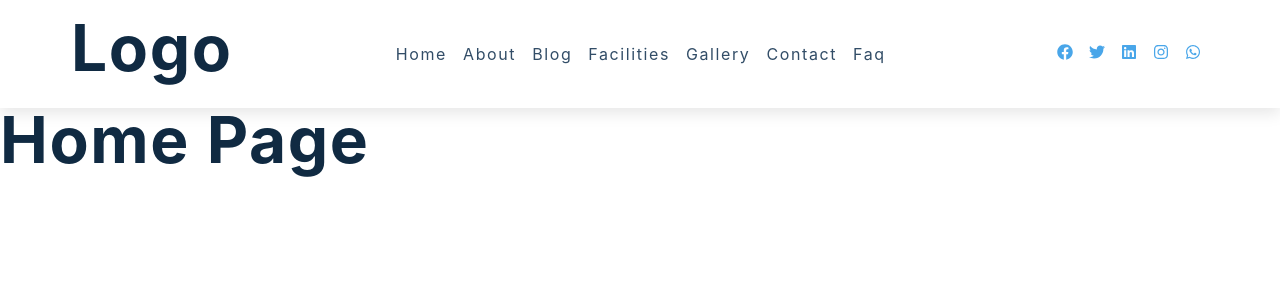
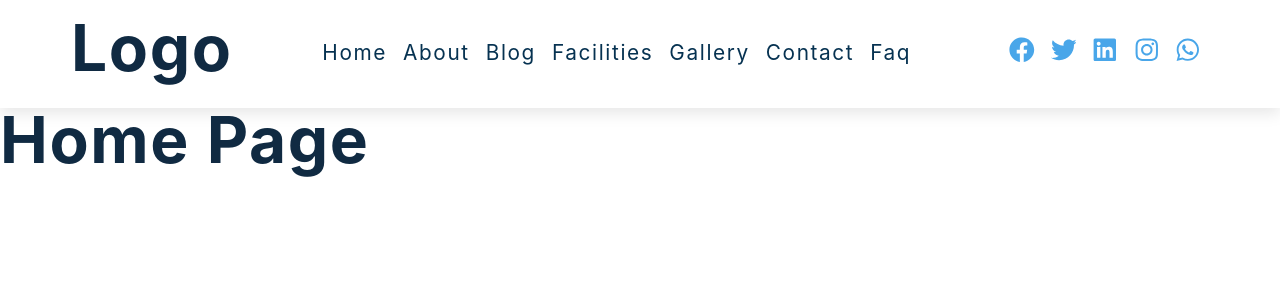
Before and after one commit to domchu/keyonaville, a Next.js app: page / in a window 1280 px wide. Shown: the top 300 px of the page. Built offline with nearby package versions, Linux system fonts and the light colour scheme.

Commit message:
styled: hover effect on links and icons

```diff
--- a/Components/Navbar/Navbar.js
+++ b/Components/Navbar/Navbar.js
@@ -1,5 +1,6 @@
 import React, { useState, useRef, useEffect } from "react";
 import { Box } from "@chakra-ui/react";
+import Link from "next/link";
 import Image from "next/image";
 import { FaBars, FaTwitter } from "react-icons/fa";
 import { links, social } from "../Navbar/Navdata";
@@ -40,7 +41,9 @@ const Navbar = () => {
                 const { id, url, text } = link;
                 return (
                   <li key={id}>
-                    <a href={url}>{text} </a>
+                    <Link href={url} passHref>
+                      {text}
+                    </Link>
                   </li>
                 );
               })}
@@ -53,7 +56,9 @@ const Navbar = () => {
                 const { id, url, icon } = socialIcon;
                 return (
                   <li key={id}>
-                    <a href={url}>{icon} </a>
+                    <Link href={url} passHref>
+                      {icon}
+                    </Link>
                   </li>
                 );
               })}
--- a/styles/globals.css
+++ b/styles/globals.css
@@ -175,12 +175,6 @@ nav {
   transition: var(--transition);
 }
 
-.links a:hover {
-  background: var(--clr-primary-8);
-  color: var(--clr-primary-5);
-  padding-left: 1.5rem;
-}
-
 .social-icons {
   display: none;
 }
@@ -215,26 +209,40 @@ nav {
   }
   .links {
     display: flex;
-    align-items: center;
   }
   .links a {
     padding: 0;
     margin: 0 0.5rem;
     text-align: center;
+    font-size: 1.3rem;
+    color: var(--clr-primary-1);
   }
-  .links a:hover {
-    padding: 0;
-    background: transparent;
+  .links li ::after {
+    content: "";
+    height: 3px;
+    margin: auto;
+    width: 0;
+    display: block;
+    background: var(--clr-primary-8);
+    cursor: pointer;
+    transition: 0.5s;
+  }
+  .links li :hover::after {
+    width: 100%;
   }
   .social-icons {
     display: flex;
+    font-size: 1.6rem;
   }
   .social-icons a {
     margin: 0 0.5rem;
     color: var(--clr-primary-5);
     transition: var(--transition);
   }
-  .social-icons a:hover {
-    color: var(--clr-primary-7);
+  .social-icons li:hover {
+    color: var(--clr-white) !important;
+    transition: 0.9s;
+    border-radius: 6px;
+    background-color: var(--clr-black);
   }
 }/*# sourceMappingURL=globals.css.map */
--- a/styles/globals.scss
+++ b/styles/globals.scss
@@ -169,12 +169,9 @@ Variables
     display: block;
     padding: 0.5rem 1rem;
     transition: var(--transition);
+
   }
-  .links a:hover {
-    background: var(--clr-primary-8);
-    color: var(--clr-primary-5);
-    padding-left: 1.5rem;
-  }
+
   .social-icons {
     display: none;
   }
@@ -206,31 +203,41 @@ Variables
     }
     .links {
       display: flex;
-      align-items: center;
 
     }
     .links a {
       padding: 0;
       margin: 0 0.5rem;
       text-align: center;
+      font-size: 1.3rem;
+      color: var(--clr-primary-1);
     }
-    // .links li  {
-    //   list-style-type: none;
-    //   text-align: center;
-    // }
-    .links a:hover {
-      padding: 0;
-      background: transparent;
+    .links li ::after {
+      content: "";
+      height: 3px;
+      margin: auto;
+      width: 0;
+      display: block;
+      background: var(--clr-primary-8);
+      cursor: pointer;
+      transition: 0.5s;
+    }
+    .links li :hover::after {
+      width: 100%;
     }
     .social-icons {
       display: flex;
+      font-size: 1.6rem;
     }
     .social-icons a {
       margin: 0 0.5rem;
       color: var(--clr-primary-5);
       transition: var(--transition);
     }
-    .social-icons a:hover {
-      color: var(--clr-primary-7);
+    .social-icons li:hover {
+      color: var(--clr-white) !important;
+      transition: 0.9s;
+      border-radius: 6px;
+      background-color: var(--clr-black);
     }
   }
```
Also changed, not shown: 1 other file (tests, documents, lock files or other folders).
